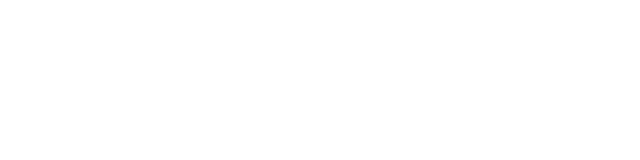
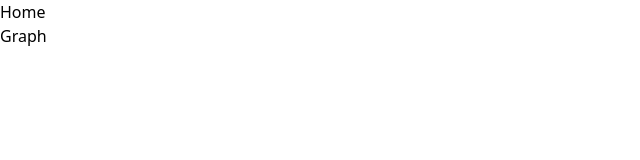
Before and after one commit to AhmedMstafa/station-dashboard, a React (Vite) app: page /graph in a window 1280 px wide. Shown: the top 160 px of the page, without its empty margins (0-640 px from the left). Built offline with nearby package versions, Linux system fonts and the light colour scheme.

Commit message:
Add react router

```diff
--- a/package.json
+++ b/package.json
@@ -13,6 +13,7 @@
     "@tailwindcss/vite": "^4.0.9",
     "react": "^19.0.0",
     "react-dom": "^19.0.0",
+    "react-router-dom": "^7.2.0",
     "tailwindcss": "^4.0.9"
   },
   "devDependencies": {
--- a/src/App.jsx
+++ b/src/App.jsx
@@ -1,3 +1,28 @@
+import { createBrowserRouter, RouterProvider } from 'react-router-dom';
+import Root from './pages/Root';
+import Error from './pages/Error';
+import Home from './pages/Home';
+import Graph from './pages/Graph';
+import List from './pages/List';
+
+const router = createBrowserRouter([
+  {
+    path: '/',
+    element: <Root />,
+    errorElement: <Error />,
+    children: [
+      {
+        path: '/',
+        element: <Home />,
+        children: [
+          { path: 'graph', element: <Graph /> },
+          { path: 'list', element: <List /> },
+        ],
+      },
+    ],
+  },
+]);
+
 export default function App() {
-  return <></>;
+  return <RouterProvider router={router} />;
 }
--- /dev/null
+++ b/src/pages/Error.jsx
@@ -0,0 +1,20 @@
+import { useRouteError } from 'react-router-dom';
+
+export default function Error() {
+  const error = useRouteError();
+
+  let title = 'An error occurred!';
+  let message = 'Something went wrong!';
+
+  if (error.status === 404) {
+    title = 'Not found!';
+    message = 'Could not find resource or page';
+  }
+
+  return (
+    <>
+      <h2>{title}</h2>
+      <p>{message}</p>
+    </>
+  );
+}
--- /dev/null
+++ b/src/pages/Graph.jsx
@@ -0,0 +1,3 @@
+export default function Graph() {
+  return <h1>Graph</h1>;
+}
--- /dev/null
+++ b/src/pages/Home.jsx
@@ -0,0 +1,10 @@
+import { Outlet } from 'react-router-dom';
+
+export default function Home() {
+  return (
+    <>
+      <h1>Home</h1>
+      <Outlet />
+    </>
+  );
+}
--- /dev/null
+++ b/src/pages/List.jsx
@@ -0,0 +1,3 @@
+export default function List() {
+  return <h1>List</h1>;
+}
--- /dev/null
+++ b/src/pages/Root.jsx
@@ -0,0 +1,5 @@
+import { Outlet } from 'react-router-dom';
+
+export default function Root() {
+  return <Outlet />;
+}
```
Also changed, not shown: 1 other file (tests, documents, lock files or other folders).
